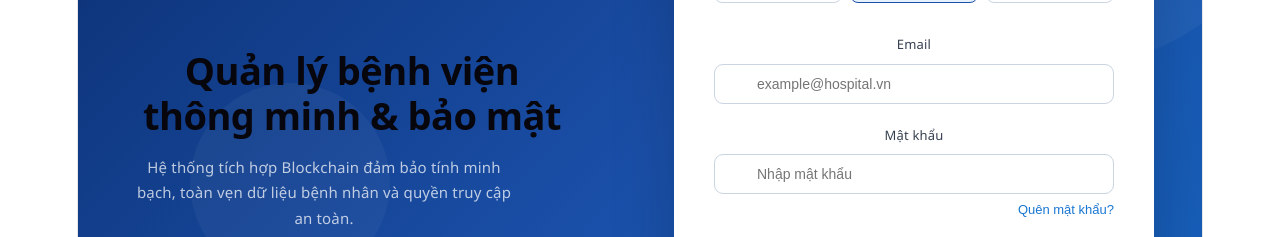
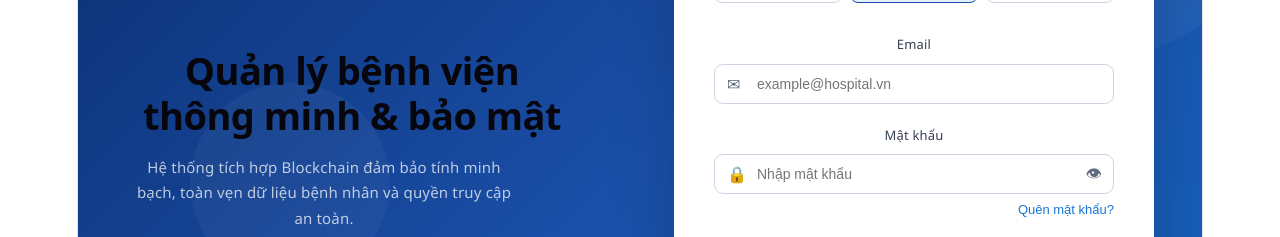
Before and after one commit to nguynhoanggiaviethung-beep/Blockchain-Based-Hospital-Management-System, a React app in the folder frontend/: page / in a window 1280 px wide. Shown: the part 237-474 px from the top of the page. Built offline with nearby package versions, Linux system fonts and the light colour scheme; the HTML template or start-up script is replaced by a standard one.

Commit message:
update frontenđ

```diff
--- a/frontend/src/pages/Login.jsx
+++ b/frontend/src/pages/Login.jsx
@@ -1,6 +1,11 @@
 import { useState } from "react";
 import { useNavigate } from "react-router-dom";
+import axios from "axios";
 import logo from "../assets/logoVNMedID.png";
+
+const api = axios.create({
+  baseURL: "http://localhost:5000/api/v1",
+});
 
 const PRIMARY = "#0A2D6E";
 const PRIMARY_MED = "#1A4FA8";
@@ -21,279 +26,100 @@ const styles = {
     overflow: "hidden",
   },
   bgCircle1: {
-    position: "absolute",
-    width: 400,
-    height: 400,
-    borderRadius: "50%",
-    background: "rgba(255,255,255,0.04)",
-    top: -100,
-    right: -80,
-    pointerEvents: "none",
+    position: "absolute", width: 400, height: 400, borderRadius: "50%",
+    background: "rgba(255,255,255,0.04)", top: -100, right: -80, pointerEvents: "none",
   },
   bgCircle2: {
-    position: "absolute",
-    width: 300,
-    height: 300,
-    borderRadius: "50%",
-    background: "rgba(255,255,255,0.03)",
-    bottom: -60,
-    left: -60,
-    pointerEvents: "none",
+    position: "absolute", width: 300, height: 300, borderRadius: "50%",
+    background: "rgba(255,255,255,0.03)", bottom: -60, left: -60, pointerEvents: "none",
   },
   bgCircle3: {
-    position: "absolute",
-    width: 200,
-    height: 200,
-    borderRadius: "50%",
-    background: "rgba(255,255,255,0.04)",
-    top: "40%",
-    left: "10%",
-    pointerEvents: "none",
+    position: "absolute", width: 200, height: 200, borderRadius: "50%",
+    background: "rgba(255,255,255,0.04)", top: "40%", left: "10%", pointerEvents: "none",
   },
   left: {
-    flex: 1,
-    display: "flex",
-    flexDirection: "column",
-    justifyContent: "center",
-    padding: "60px 56px",
-    color: WHITE,
-    position: "relative",
-    zIndex: 1,
+    flex: 1, display: "flex", flexDirection: "column", justifyContent: "center",
+    padding: "60px 56px", color: WHITE, position: "relative", zIndex: 1,
   },
-  logoRow: {
-    display: "flex",
-    alignItems: "center",
-    gap: 12,
-    marginBottom: 56,
+  logoRow: { display: "flex", alignItems: "center", gap: 12, marginBottom: 56 },
+  logoText: { fontSize: 22, fontWeight: 700, letterSpacing: 0.5, color: WHITE },
+  logoSub: {
+    fontSize: 11, color: "rgba(255,255,255,0.65)", letterSpacing: 1,
+    textTransform: "uppercase", marginTop: 1,
   },
-  logoIcon: {
-    width: 44,
-    height: 44,
-    background: WHITE,
-    borderRadius: 10,
-    display: "flex",
-    alignItems: "center",
-    justifyContent: "center",
+  heroTitle: { fontSize: 38, fontWeight: 700, lineHeight: 1.2, marginBottom: 16, letterSpacing: -0.5 },
+  heroSub: { fontSize: 15, color: "rgba(255,255,255,0.72)", lineHeight: 1.7, maxWidth: 380, marginBottom: 48 },
+  featureList: { display: "flex", flexDirection: "column", gap: 16 },
+  featureItem: { display: "flex", alignItems: "center", gap: 14 },
+  featureDot: {
+    width: 36, height: 36, borderRadius: 8, background: "rgba(255,255,255,0.12)",
+    display: "flex", alignItems: "center", justifyContent: "center", fontSize: 16, flexShrink: 0,
   },
-  logoText: {
-    fontSize: 22,
-    fontWeight: 700,
-    letterSpacing: 0.5,
-    color: WHITE,
-  },
-  logoSub: {
-    fontSize: 11,
-    color: "rgba(255,255,255,0.65)",
-    letterSpacing: 1,
-    textTransform: "uppercase",
-    marginTop: 1,
-  },
-  heroTitle: {
-    fontSize: 38,
-    fontWeight: 700,
-    lineHeight: 1.2,
-    marginBottom: 16,
-    letterSpacing: -0.5,
-  },
-  heroSub: {
-    fontSize: 15,
-    color: "rgba(255,255,255,0.72)",
-    lineHeight: 1.7,
-    maxWidth: 380,
-    marginBottom: 48,
-  },
-  featureList: {
-    display: "flex",
-    flexDirection: "column",
-    gap: 16,
-  },
-  featureItem: {
-    display: "flex",
-    alignItems: "center",
-    gap: 14,
-  },
-  featureDot: {
-    width: 36,
-    height: 36,
-    borderRadius: 8,
-    background: "rgba(255,255,255,0.12)",
-    display: "flex",
-    alignItems: "center",
-    justifyContent: "center",
-    fontSize: 16,
-    flexShrink: 0,
-  },
-  featureLabel: {
-    fontSize: 14,
-    color: "rgba(255,255,255,0.85)",
-    fontWeight: 500,
-  },
+  featureLabel: { fontSize: 14, color: "rgba(255,255,255,0.85)", fontWeight: 500 },
   right: {
-    width: 480,
-    display: "flex",
-    alignItems: "center",
-    justifyContent: "center",
-    padding: "40px 48px",
-    position: "relative",
-    zIndex: 1,
+    width: 480, display: "flex", alignItems: "center", justifyContent: "center",
+    padding: "40px 48px", position: "relative", zIndex: 1,
   },
   card: {
-    background: WHITE,
-    borderRadius: 20,
-    padding: "44px 40px",
-    width: "100%",
+    background: WHITE, borderRadius: 20, padding: "44px 40px", width: "100%",
     boxShadow: "0 24px 64px rgba(0,0,0,0.18)",
   },
-  cardTitle: {
-    fontSize: 24,
-    fontWeight: 700,
-    color: PRIMARY,
-    marginBottom: 6,
-  },
-  cardSub: {
-    fontSize: 14,
-    color: GRAY_TEXT,
-    marginBottom: 32,
-  },
-  roleRow: {
-    display: "flex",
-    gap: 8,
-    marginBottom: 28,
-  },
+  cardTitle: { fontSize: 24, fontWeight: 700, color: PRIMARY, marginBottom: 6 },
+  cardSub: { fontSize: 14, color: GRAY_TEXT, marginBottom: 32 },
+  roleRow: { display: "flex", gap: 8, marginBottom: 28 },
   roleBtn: (active) => ({
-    flex: 1,
-    padding: "9px 0",
-    borderRadius: 8,
+    flex: 1, padding: "9px 0", borderRadius: 8,
     border: `1.5px solid ${active ? PRIMARY_MED : BORDER}`,
     background: active ? PRIMARY_LIGHT : WHITE,
     color: active ? PRIMARY_MED : GRAY_TEXT,
-    fontWeight: active ? 600 : 400,
-    fontSize: 13,
-    cursor: "pointer",
-    transition: "all 0.18s",
+    fontWeight: active ? 600 : 400, fontSize: 13, cursor: "pointer", transition: "all 0.18s",
   }),
-  label: {
-    fontSize: 13,
-    fontWeight: 500,
-    color: "#374151",
-    marginBottom: 6,
-    display: "block",
-  },
-  inputWrapper: {
-    position: "relative",
-    marginBottom: 18,
-  },
+  label: { fontSize: 13, fontWeight: 500, color: "#374151", marginBottom: 6, display: "block" },
+  inputWrapper: { position: "relative", marginBottom: 18 },
   input: (hasError) => ({
-    width: "100%",
-    padding: "11px 14px 11px 42px",
-    borderRadius: 9,
-    border: `1.5px solid ${hasError ? ERROR : BORDER}`,
-    fontSize: 14,
-    color: "#1a1a2e",
-    outline: "none",
-    boxSizing: "border-box",
-    transition: "border-color 0.18s",
-    background: WHITE,
+    width: "100%", padding: "11px 14px 11px 42px", borderRadius: 9,
+    border: `1.5px solid ${hasError ? ERROR : BORDER}`, fontSize: 14, color: "#1a1a2e",
+    outline: "none", boxSizing: "border-box", transition: "border-color 0.18s", background: WHITE,
   }),
   inputIcon: {
-    position: "absolute",
-    left: 13,
-    top: "50%",
-    transform: "translateY(-50%)",
-    color: GRAY_TEXT,
-    fontSize: 16,
-    pointerEvents: "none",
+    position: "absolute", left: 13, top: "50%", transform: "translateY(-50%)",
+    color: GRAY_TEXT, fontSize: 16, pointerEvents: "none",
   },
   eyeBtn: {
-    position: "absolute",
-    right: 12,
-    top: "50%",
-    transform: "translateY(-50%)",
-    background: "none",
-    border: "none",
-    cursor: "pointer",
-    color: GRAY_TEXT,
-    fontSize: 16,
-    padding: 0,
-    lineHeight: 1,
+    position: "absolute", right: 12, top: "50%", transform: "translateY(-50%)",
+    background: "none", border: "none", cursor: "pointer", color: GRAY_TEXT,
+    fontSize: 16, padding: 0, lineHeight: 1,
   },
-  errorText: {
-    fontSize: 12,
-    color: ERROR,
-    marginTop: -12,
-    marginBottom: 12,
+  errorText: { fontSize: 12, color: ERROR, marginTop: -12, marginBottom: 12 },
+  errorBox: {
+    background: "#FEF2F2", border: `1px solid ${ERROR}`, borderRadius: 8,
+    padding: "10px 14px", marginBottom: 16, fontSize: 13, color: ERROR, textAlign: "center",
   },
-  forgotRow: {
-    display: "flex",
-    justifyContent: "flex-end",
-    marginTop: -10,
-    marginBottom: 24,
-  },
+  forgotRow: { display: "flex", justifyContent: "flex-end", marginTop: -10, marginBottom: 24 },
   forgotLink: {
-    fontSize: 13,
-    color: ACCENT,
-    textDecoration: "none",
-    cursor: "pointer",
-    background: "none",
-    border: "none",
-    padding: 0,
+    fontSize: 13, color: ACCENT, textDecoration: "none", cursor: "pointer",
+    background: "none", border: "none", padding: 0,
   },
   submitBtn: (loading) => ({
-    width: "100%",
-    padding: "13px 0",
-    borderRadius: 10,
-    border: "none",
-    background: loading
-      ? "#93B8E8"
-      : `linear-gradient(90deg, ${PRIMARY} 0%, ${PRIMARY_MED} 100%)`,
-    color: WHITE,
-    fontSize: 15,
-    fontWeight: 600,
-    cursor: loading ? "not-allowed" : "pointer",
-    letterSpacing: 0.3,
-    transition: "opacity 0.18s",
+    width: "100%", padding: "13px 0", borderRadius: 10, border: "none",
+    background: loading ? "#93B8E8" : `linear-gradient(90deg, ${PRIMARY} 0%, ${PRIMARY_MED} 100%)`,
+    color: WHITE, fontSize: 15, fontWeight: 600,
+    cursor: loading ? "not-allowed" : "pointer", letterSpacing: 0.3, transition: "opacity 0.18s",
   }),
-  divider: {
-    display: "flex",
-    alignItems: "center",
-    gap: 12,
-    margin: "22px 0",
+  divider: { display: "flex", alignItems: "center", gap: 12, margin: "22px 0" },
+  dividerLine: { flex: 1, height: 1, background: BORDER },
+  dividerText: { fontSize: 12, color: "#9CA3AF" },
+  metaMaskBtn: {
+    width: "100%", padding: "11px 0", borderRadius: 10, border: `1.5px solid ${BORDER}`,
+    background: WHITE, color: "#374151", fontSize: 14, fontWeight: 500, cursor: "pointer",
+    display: "flex", alignItems: "center", justifyContent: "center", gap: 10, transition: "background 0.15s",
   },
-  dividerLine: {
-    flex: 1,
-    height: 1,
-    background: BORDER,
-  },
-  dividerText: {
-    fontSize: 12,
-    color: "#9CA3AF",
-  },
-  metaMaskBtn: {
-    width: "100%",
-    padding: "11px 0",
-    borderRadius: 10,
-    border: `1.5px solid ${BORDER}`,
-    background: WHITE,
-    color: "#374151",
-    fontSize: 14,
-    fontWeight: 500,
-    cursor: "pointer",
-    display: "flex",
-    alignItems: "center",
-    justifyContent: "center",
-    gap: 10,
-    transition: "background 0.15s",
-  },
-  footer: {
-    textAlign: "center",
-    marginTop: 24,
-    fontSize: 12,
-    color: GRAY_TEXT,
-  },
+  footer: { textAlign: "center", marginTop: 24, fontSize: 12, color: GRAY_TEXT },
 };
 
 const ROLES = ["Bệnh nhân", "Bác sĩ", "Admin"];
 const ROLE_ICONS = ["👤", "🩺", "🔑"];
+const ROLE_MAP_API = { "Bệnh nhân": "patient", "Bác sĩ": "doctor", "Admin": "admin" };
 
 export default function LoginPage() {
   const [role, setRole] = useState("Bác sĩ");
@@ -314,22 +140,39 @@ export default function LoginPage() {
     return e;
   };
 
-  const handleSubmit = (e) => {
+  const handleSubmit = async (e) => {
     e.preventDefault();
     const errs = validate();
     if (Object.keys(errs).length) { setErrors(errs); return; }
+
     setErrors({});
     setLoading(true);
-   setTimeout(() => {
+
+    try {
+      // Gọi API đăng nhập
+      const response = await api.post("/auth/login", { email, password });
+      const { token, role: userRole } = response.data.data;
+
+      // Lưu token vào localStorage
+      localStorage.setItem("token", token);
+      localStorage.setItem("role", userRole);
+
+      setSuccess(true);
+
+      // Chuyển hướng theo role trả về từ API
+      const roleRedirect = {
+        patient: "/dashboard/patient",
+        doctor: "/dashboard/doctor",
+        admin: "/dashboard/admin",
+      };
+      setTimeout(() => navigate(roleRedirect[userRole] || "/"), 1000);
+
+    } catch (error) {
+      const msg = error.response?.data?.message || "Đăng nhập thất bại, thử lại!";
+      setErrors({ general: msg });
+    } finally {
       setLoading(false);
-      setSuccess(true);
-      const roleMap = {
-        "Bệnh nhân": "/dashboard/patient",
-        "Bác sĩ": "/dashboard/doctor",
-        "Admin": "/dashboard/admin",
-      };
-      setTimeout(() => navigate(roleMap[role]), 1000);
-    }, 1800);
+    }
   };
 
   return (
@@ -351,6 +194,7 @@ export default function LoginPage() {
             <div style={styles.logoSub}>Hospital Management System</div>
           </div>
         </div>
+
         <h1 style={styles.heroTitle}>
           Quản lý bệnh viện<br />
           thông minh & bảo mật
@@ -374,7 +218,7 @@ export default function LoginPage() {
         </div>
       </div>
 
-      {/* Right panel - Login form */}
+      {/* Right panel */}
       <div style={styles.right}>
         <div style={styles.card}>
           {success ? (
@@ -395,48 +239,41 @@ export default function LoginPage() {
               {/* Role selector */}
               <div style={styles.roleRow}>
                 {ROLES.map((r, i) => (
-                  <button
-                    key={r}
-                    style={styles.roleBtn(role === r)}
-                    onClick={() => setRole(r)}
-                  >
+                  <button key={r} style={styles.roleBtn(role === r)} onClick={() => setRole(r)}>
                     {ROLE_ICONS[i]} {r}
                   </button>
                 ))}
               </div>
 
+              {/* Hiển thị lỗi từ API */}
+              {errors.general && <div style={styles.errorBox}>{errors.general}</div>}
+
               <form onSubmit={handleSubmit} noValidate>
-                {/* Email */}
                 <label style={styles.label}>Email</label>
                 <div style={styles.inputWrapper}>
-                  <span style={styles.inputIcon}>
-                    <i className="ti ti-mail" />
-                  </span>
+                  <span style={styles.inputIcon}>✉</span>
                   <input
                     type="email"
                     placeholder="example@hospital.vn"
                     value={email}
-                    onChange={(e) => { setEmail(e.target.value); setErrors(ev => ({...ev, email: ""})); }}
+                    onChange={(e) => { setEmail(e.target.value); setErrors(ev => ({ ...ev, email: "" })); }}
                     style={styles.input(!!errors.email)}
                   />
                 </div>
                 {errors.email && <div style={styles.errorText}>{errors.email}</div>}
 
-                {/* Password */}
                 <label style={styles.label}>Mật khẩu</label>
                 <div style={styles.inputWrapper}>
-                  <span style={styles.inputIcon}>
-                    <i className="ti ti-lock" />
-                  </span>
+                  <span style={styles.inputIcon}>🔒</span>
                   <input
                     type={showPw ? "text" : "password"}
                     placeholder="Nhập mật khẩu"
                     value={password}
-                    onChange={(e) => { setPassword(e.target.value); setErrors(ev => ({...ev, password: ""})); }}
+                    onChange={(e) => { setPassword(e.target.value); setErrors(ev => ({ ...ev, password: "" })); }}
                     style={styles.input(!!errors.password)}
                   />
                   <button type="button" style={styles.eyeBtn} onClick={() => setShowPw(v => !v)}>
-                    <i className={`ti ti-eye${showPw ? "-off" : ""}`} />
+                    {showPw ? "🙈" : "👁"}
                   </button>
                 </div>
                 {errors.password && <div style={styles.errorText}>{errors.password}</div>}
@@ -458,8 +295,8 @@ export default function LoginPage() {
 
               <button style={styles.metaMaskBtn}>
                 <svg width="20" height="20" viewBox="0 0 35 33" fill="none">
-                  <path d="M32.958 1L19.41 10.692l2.519-5.937L32.958 1z" fill="#E2761B"/>
-                  <path d="M2.025 1l13.435 9.784-2.4-5.937L2.025 1z" fill="#E4761B"/>
+                  <path d="M32.958 1L19.41 10.692l2.519-5.937L32.958 1z" fill="#E2761B" />
+                  <path d="M2.025 1l13.435 9.784-2.4-5.937L2.025 1z" fill="#E4761B" />
                 </svg>
                 Kết nối ví MetaMask
               </button>
```
Also changed, not shown: 1 other file (tests, documents, lock files or other folders). Lines whose indentation alone changed are shown as unchanged.
